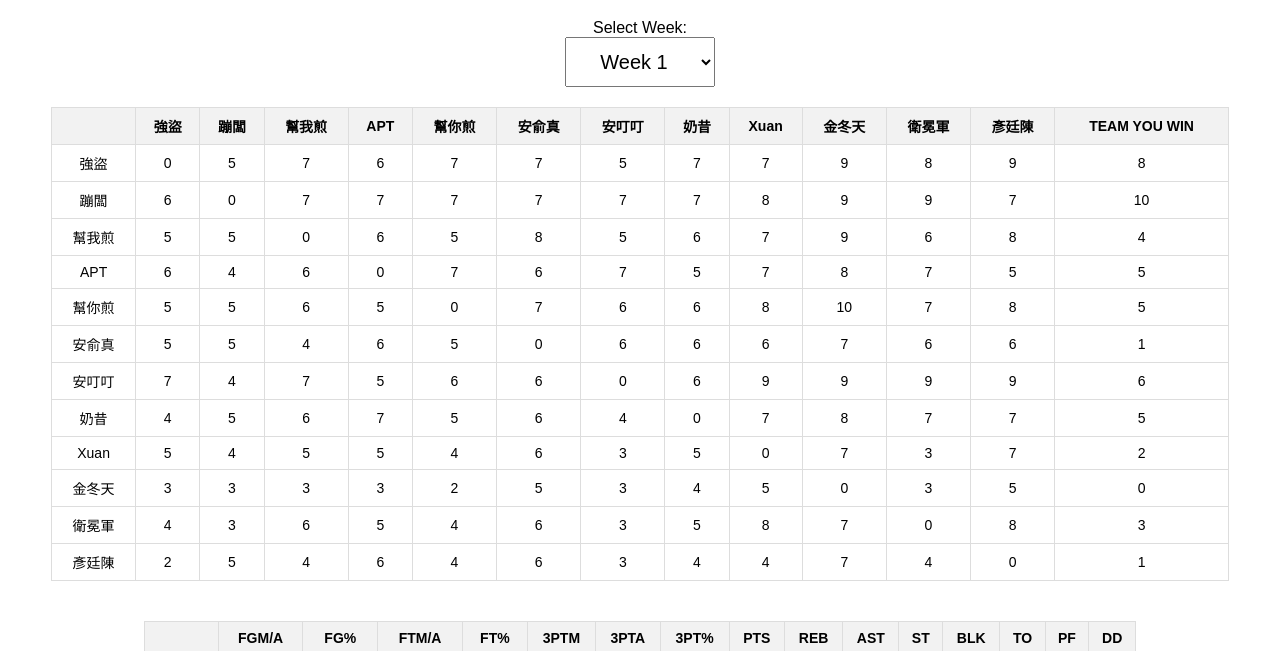
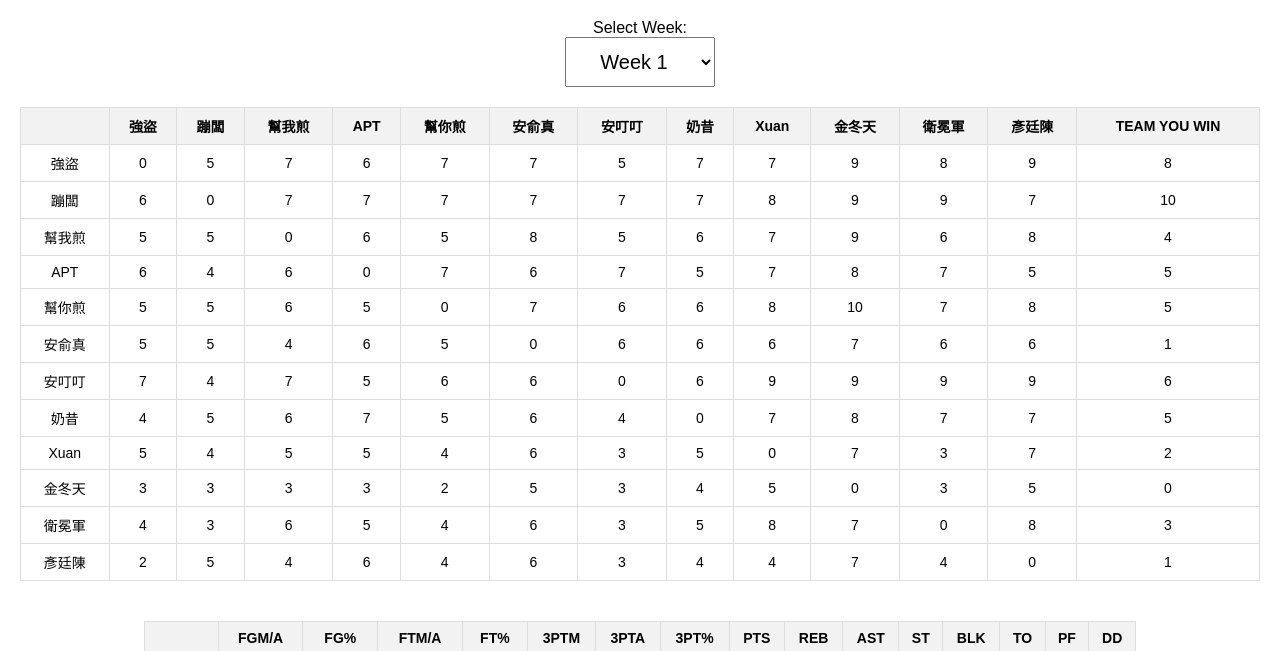
Before and after one commit to Car1eano/fantasy-stats, a plain HTML site: page index.html in a window 1280 px wide. Shown: the part 81-732 px from the top of the page. Drawn offline with Linux system fonts and the light colour scheme.

Commit message:
change compare table width for phone viewers

```diff
--- a/index.html
+++ b/index.html
@@ -57,7 +57,7 @@
     <!--         -->
     <!-- compare -->
     <!--         -->
-    <table id="compare"; style="width: 95%; text-align: center">
+    <table id="compare"; style="width: 100%; text-align: center">
             <thead>
               <tr>
                 <th></th>
```
